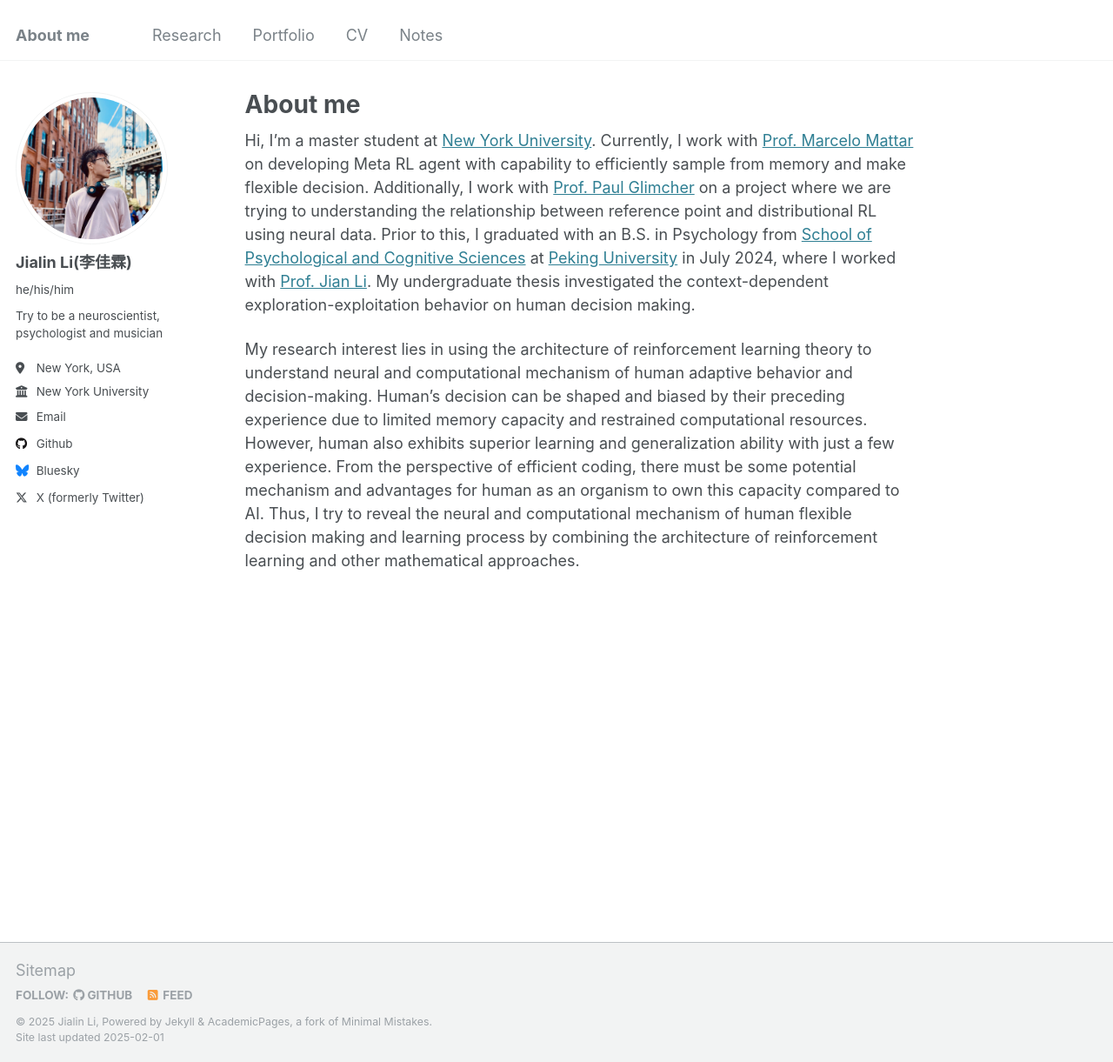
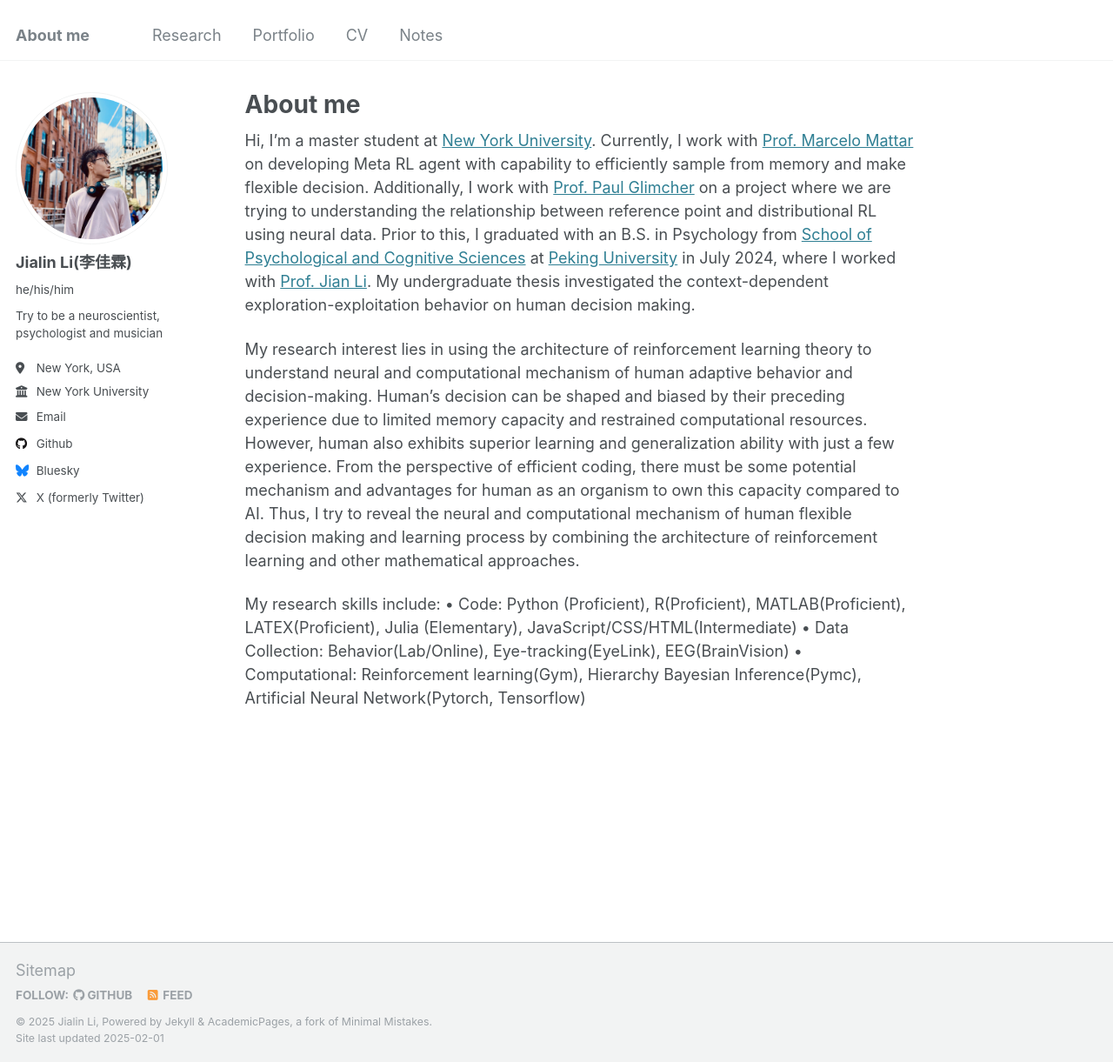
Before and after one commit to JiaLinLi0822/JiaLinLi0822.github.io, a Jekyll site: the page built from _pages/about.md, in a window 1280 px wide and 1221 px high. Shown: the whole window at 87% size. Built offline with Jekyll 4.4.1, drawn with Linux system fonts in a browser that asks for light colours.

Commit message:
Update about.md

```diff
--- a/_pages/about.md
+++ b/_pages/about.md
@@ -10,3 +10,8 @@
 Hi, I'm a master student at [New York University](https://www.nyu.edu). Currently, I work with [Prof. Marcelo Mattar](https://as.nyu.edu/faculty/marcelo-mattar.html) on developing Meta RL agent with capability to efficiently sample from memory and make flexible decision. Additionally, I work with [Prof. Paul Glimcher](https://as.nyu.edu/faculty/paul-glimcher.html) on a project where we are trying to understanding the relationship between reference point and distributional RL using neural data. Prior to this, I graduated with an B.S. in Psychology from [School of Psychological and Cognitive Sciences](https://www.psy.pku.edu.cn) at [Peking University](https://www.pku.edu.cn/) in July 2024, where I worked with [Prof. Jian Li](https://www.psy.pku.edu.cn/english/people/faculty/professor/jianli/index.htm). My undergraduate thesis investigated the context-dependent exploration-exploitation behavior on human decision making.
 
 My research interest lies in using the architecture of reinforcement learning theory to understand neural and computational mechanism of human adaptive behavior and decision-making. Human’s decision can be shaped and biased by their preceding experience due to limited memory capacity and restrained computational resources. However, human also exhibits superior learning and generalization ability with just a few experience. From the perspective of efficient coding, there must be some potential mechanism and advantages for human as an organism to own this capacity compared to AI. Thus, I try to reveal the neural and computational mechanism of human flexible decision making and learning process by combining the architecture of reinforcement learning and other mathematical approaches.
+
+My research skills include:
+• Code: Python (Proficient), R(Proficient), MATLAB(Proficient), LATEX(Proficient), Julia (Elementary), JavaScript/CSS/HTML(Intermediate)
+• Data Collection: Behavior(Lab/Online), Eye-tracking(EyeLink), EEG(BrainVision)
+• Computational: Reinforcement learning(Gym), Hierarchy Bayesian Inference(Pymc), Artificial Neural Network(Pytorch, Tensorflow)
```
